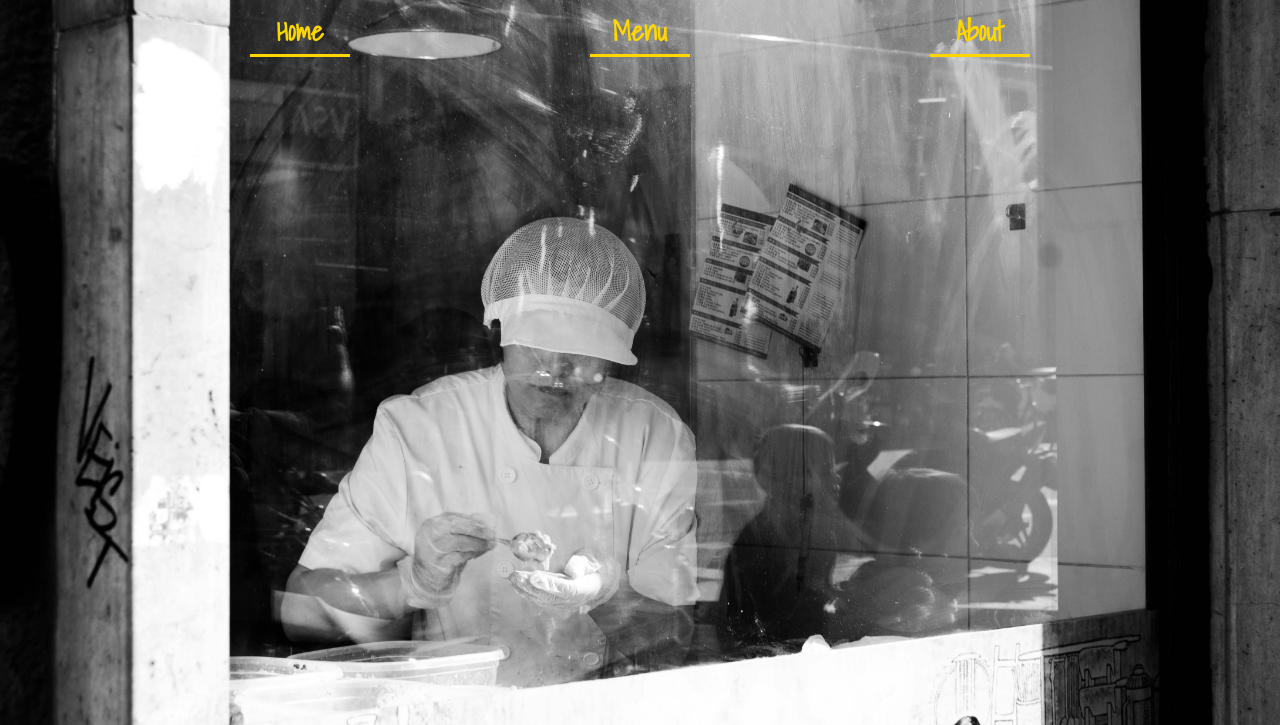
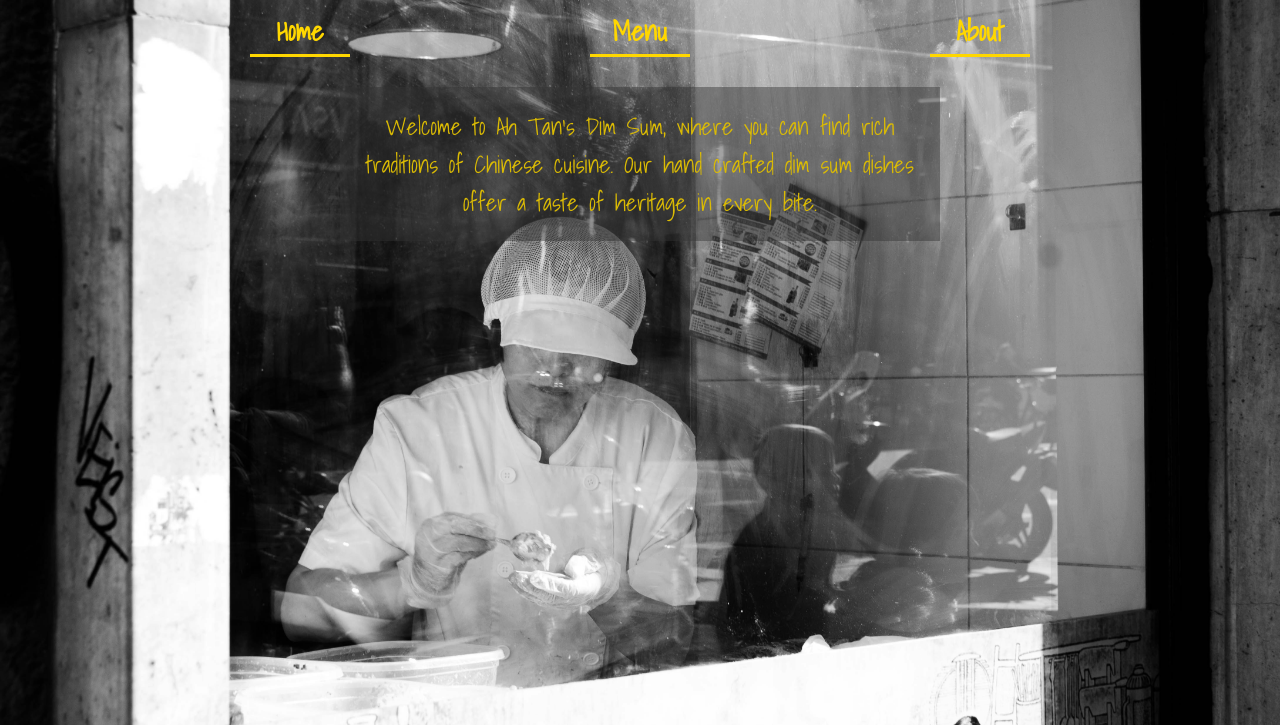
Before and after one commit to Kineth-21/TOP-restaurant-page, a website built with webpack: page src/index.html in a window 1280 px wide. Shown: the part 75-800 px from the top of the page. Built offline with nearby package versions, Linux system fonts and the light colour scheme.

Commit message:
Added home page content

```diff
--- /dev/null
+++ b/src/home.js
@@ -0,0 +1,10 @@
+export function home() {
+    const content = document.querySelector("#content");
+    content.textContent = "";
+
+    const introduction = document.createElement("div");
+    introduction.classList.add("homeContent");
+    introduction.textContent = "Welcome to Ah Tan's Dim Sum, where you can find rich traditions of Chinese cuisine. Our hand crafted dim sum dishes offer a taste of heritage in every bite.";
+
+    content.appendChild(introduction);
+}
--- a/src/index.js
+++ b/src/index.js
@@ -1,4 +1,5 @@
 import './style.css';
+import {home} from './home.js';
 // import test from "./images/chicken_feet.jpg"
 
 // console.log("You've been served!");
@@ -8,3 +9,8 @@ import './style.css';
 // myIcon.src = test;
 
 // content.appendChild(myIcon);
+
+const homeBtn = document.querySelector("#home");
+homeBtn.addEventListener("click", home);
+
+home();
--- a/src/style.css
+++ b/src/style.css
@@ -57,7 +57,17 @@ body{
 }
 
 #content {
+    display: flex;
+    justify-content: center;
+    align-items: center;
+}
 
-    width: 100%;
-    height: 100%;
+.homeContent{
+    margin-top: 20px;
+    width: clamp(200px, 600px, 50%);
+    background-color: #33333373;
+    padding: 20px;
+    text-align: center;
+    color: #dbbb04;
+    font-size: 1.5rem;
 }
```
